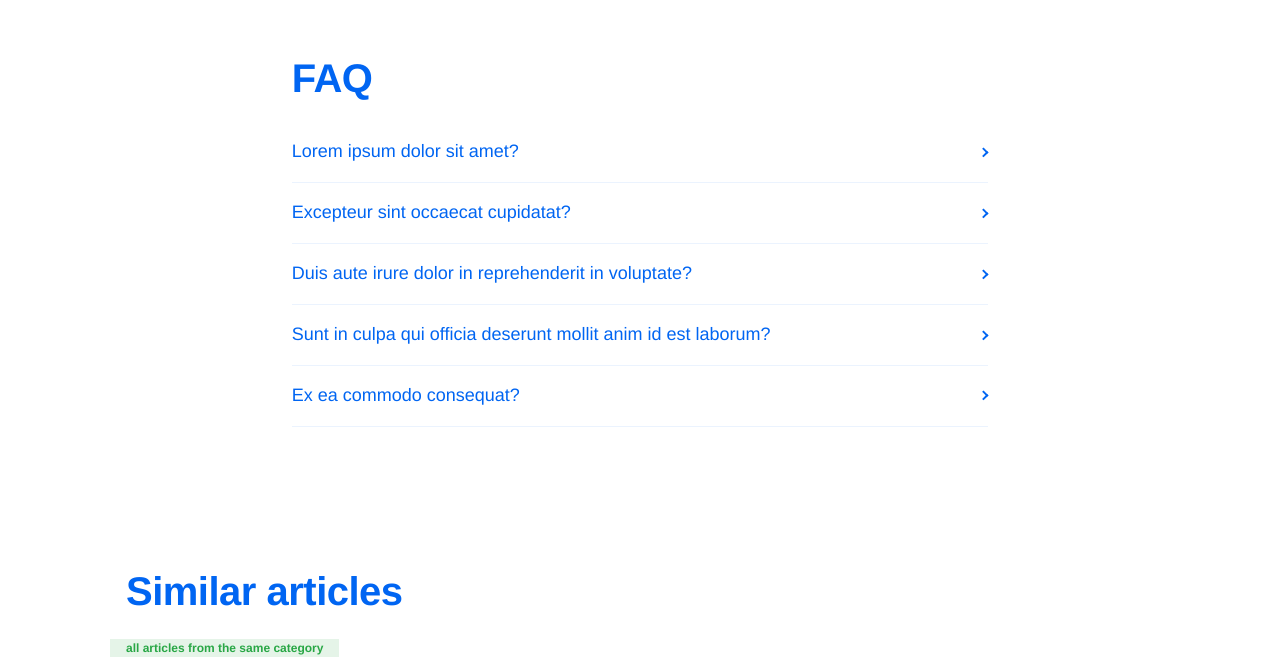
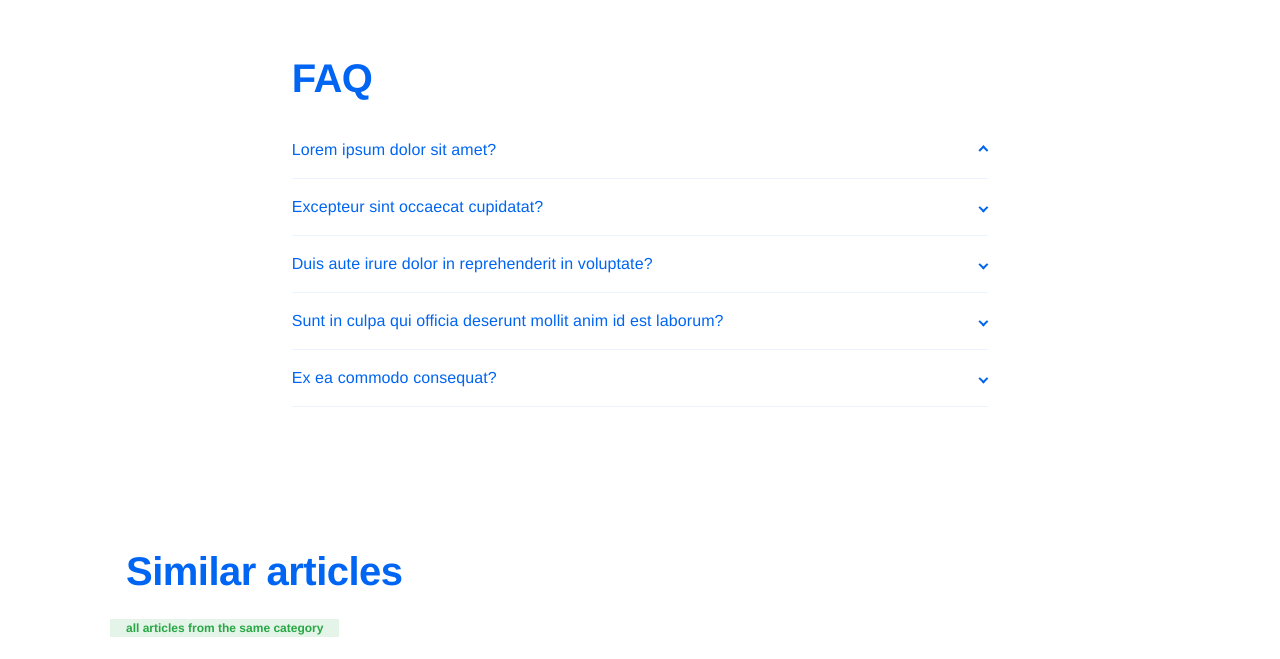
Before and after one commit to ericmorel/ericmorel.github.io, a plain HTML site: page wireframes/blockchain101-single.html in a window 1280 px wide. Shown: the part 2580-3239 px from the top of the page. Drawn offline with nearby package versions, Linux system fonts and the light colour scheme.

Commit message:
Update Blockchain 101 pages

```diff
--- a/wireframes/blockchain101-single.html
+++ b/wireframes/blockchain101-single.html
@@ -2,7 +2,7 @@
 <html lang="en">
 
 <head>
-    <title>Polkadot at #WEF22</title>
+    <title>Blockchain 101 - Single Article</title>
     <meta charset="UTF-8" />
     <meta name="viewport" content="width=device-width, initial-scale=1.0" />
     <meta http-equiv="X-UA-Compatible" content="ie=edge" />
@@ -57,22 +57,39 @@
                     <p class="mb-2">Lorem ipsum dolor sit amet, consectetur adipiscing elit, sed do eiusmod tempor incididunt ut labore et dolore magna aliqua. Ut enim ad minim veniam, quis nostrud exercitation ullamco laboris nisi ut aliquip ex ea commodo consequat. Duis aute irure dolor in reprehenderit in voluptate velit esse cillum dolore eu fugiat nulla pariatur. Excepteur sint occaecat cupidatat non proident, sunt in culpa qui officia deserunt mollit anim id est laborum. Lorem ipsum dolor sit amet, consectetur adipiscing elit, sed do eiusmod tempor incididunt ut labore et dolore magna aliqua.</p>
                     <div class="border-bottom my-5"></div>
                     <h1 class="mb-10">FAQ</h1>
-                    <div class="border-bottom py-2">
-                        <h3 class="mb-0"><a class="text-dark caret-right" href="">Lorem ipsum dolor sit amet?</a></h3>
+                    <div class="accordion" id="texts-17-accordion">
+                        <h4 class="mb-0 py-2 caret-down" data-toggle="collapse" data-target="#texts-17-1">Lorem ipsum dolor sit amet?</h4>
+                        <div class="border-bottom">
+                            <div class="collapse" id="texts-17-1" data-parent="#texts-17-accordion">
+                                <p class="pb-3 mb-0">Lorem ipsum dolor sit amet, consectetur adipiscing elit, sed do eiusmod tempor incididunt ut labore et dolore magna aliqua. Ut enim ad minim veniam, quis nostrud exercitation ullamco laboris nisi ut aliquip ex ea commodo consequat. Duis aute irure dolor in reprehenderit in voluptate velit esse cillum dolore eu fugiat nulla pariatur.</p>
+                            </div>
+                        </div>
+                        <h4 class="mb-0 py-2 caret-down collapsed" data-toggle="collapse" data-target="#texts-17-2">Excepteur sint occaecat cupidatat?</h4>
+                        <div class="border-bottom">
+                            <div class="collapse" id="texts-17-2" data-parent="#texts-17-accordion">
+                                <p class="pb-3 mb-0">Lorem ipsum dolor sit amet, consectetur adipiscing elit, sed do eiusmod tempor incididunt ut labore et dolore magna aliqua. Ut enim ad minim veniam, quis nostrud exercitation ullamco laboris nisi ut aliquip ex ea commodo consequat. Duis aute irure dolor in reprehenderit in voluptate velit esse cillum dolore eu fugiat nulla pariatur.</p>
+                            </div>
+                        </div>
+                        <h4 class="mb-0 py-2 caret-down collapsed" data-toggle="collapse" data-target="#texts-17-3">Duis aute irure dolor in reprehenderit in voluptate?</h4>
+                        <div class="border-bottom">
+                            <div class="collapse" id="texts-17-3" data-parent="#texts-17-accordion">
+                                <p class="pb-3 mb-0">Lorem ipsum dolor sit amet, consectetur adipiscing elit, sed do eiusmod tempor incididunt ut labore et dolore magna aliqua. Ut enim ad minim veniam, quis nostrud exercitation ullamco laboris nisi ut aliquip ex ea commodo consequat. Duis aute irure dolor in reprehenderit in voluptate velit esse cillum dolore eu fugiat nulla pariatur.</p>
+                            </div>
+                        </div>
+                        <h4 class="mb-0 py-2 caret-down collapsed" data-toggle="collapse" data-target="#texts-17-4">Sunt in culpa qui officia deserunt mollit anim id est laborum?</h4>
+                        <div class="border-bottom">
+                            <div class="collapse" id="texts-17-4" data-parent="#texts-17-accordion">
+                                <p class="pb-3 mb-0">Lorem ipsum dolor sit amet, consectetur adipiscing elit, sed do eiusmod tempor incididunt ut labore et dolore magna aliqua. Ut enim ad minim veniam, quis nostrud exercitation ullamco laboris nisi ut aliquip ex ea commodo consequat. Duis aute irure dolor in reprehenderit in voluptate velit esse cillum dolore eu fugiat nulla pariatur.</p>
+                            </div>
+                        </div>
+                        <h4 class="mb-0 py-2 caret-down collapsed" data-toggle="collapse" data-target="#texts-17-5">Ex ea commodo consequat?</h4>
+                        <div class="border-bottom">
+                            <div class="collapse" id="texts-17-5" data-parent="#texts-17-accordion">
+                                <p class="pb-3 mb-0">Lorem ipsum dolor sit amet, consectetur adipiscing elit, sed do eiusmod tempor incididunt ut labore et dolore magna aliqua. Ut enim ad minim veniam, quis nostrud exercitation ullamco laboris nisi ut aliquip ex ea commodo consequat. Duis aute irure dolor in reprehenderit in voluptate velit esse cillum dolore eu fugiat nulla pariatur.</p>
+                            </div>
+                        </div>
                     </div>
-                    <div class="border-bottom py-2">
-                        <h3 class="mb-0"><a class="text-dark caret-right" href="">Excepteur sint occaecat cupidatat?</a></h3>
-                    </div>
-                    <div class="border-bottom py-2">
-                        <h3 class="mb-0"><a class="text-dark caret-right" href="">Duis aute irure dolor in reprehenderit in voluptate?</a></h3>
-                    </div>
-                    <div class="border-bottom py-2">
-                        <h3 class="mb-0"><a class="text-dark caret-right" href="">Sunt in culpa qui officia deserunt mollit anim id est laborum?</a></h3>
-                    </div>
-                    <div class="border-bottom py-2">
-                        <h3 class="mb-0"><a class="text-dark caret-right" href="">Ex ea commodo consequat?</a></h3>
-                    </div>
-                    <div class="my-5"></div>
+                  <div class="my-5"></div>
                 </div>
             </div>
         </div>
```
Also changed, not shown: wireframes/blockchain101-category.html (+1 -1 lines), wireframes/blockchain101-main.html (+1 -1 lines).
